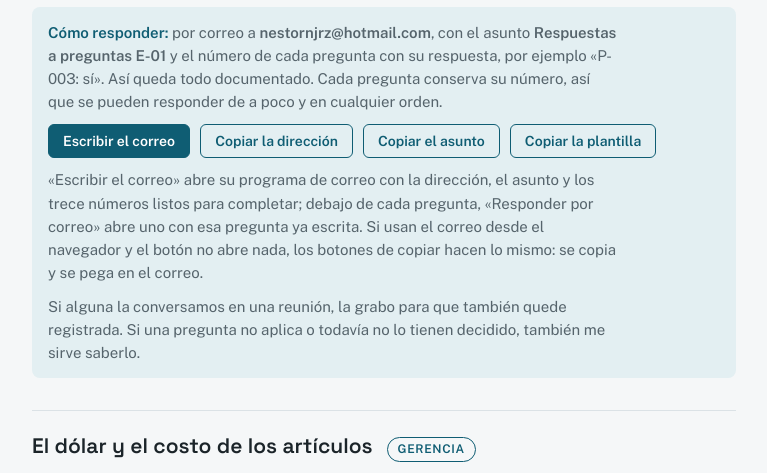
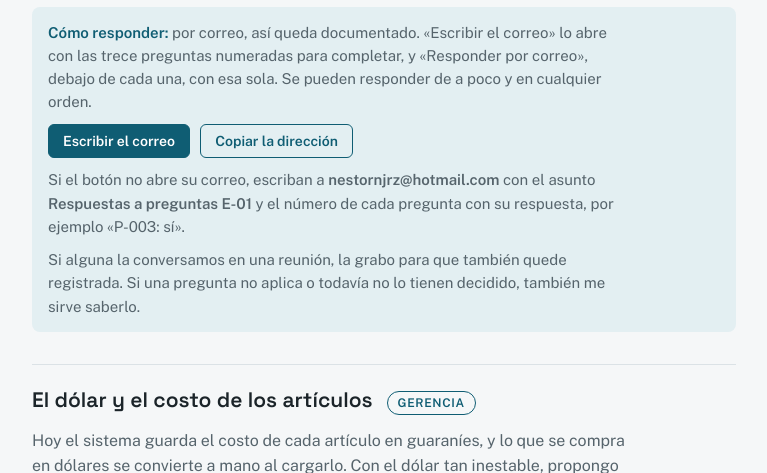
Before and after one commit to systemmacom-lab/preguntas, a plain HTML site: page e-01/index.html in a window 1280 px wide. Shown: the part 202-675 px from the top of the page, without its empty margins (256-1023 px from the left). Drawn offline with nearby package versions, Linux system fonts and the light colour scheme.

Commit message:
E-01: explicacion mas corta, sin copiar el asunto ni la plantilla
El boton que abre el correo funciona (probado con Outlook); quedan la
direccion y el asunto escritos y el boton de copiar la direccion para
quien use el correo desde el navegador.

Co-Authored-By: Claude Opus 5.5 <noreply@anthropic.com>

```diff
--- a/e-01/index.html
+++ b/e-01/index.html
@@ -178,21 +178,17 @@
       servicios. Con sus respuestas armo cada parte como trabajan ustedes, y no hay que rehacerla
       después.</p>
     <div class="como">
-      <p><strong>Cómo responder:</strong> por correo a <span class="correo">nestornjrz@hotmail.com</span>,
-        con el asunto <span class="correo">Respuestas a preguntas E-01</span> y el número de cada pregunta
-        con su respuesta, por ejemplo «P-003: sí». Así queda todo documentado. Cada pregunta conserva su
-        número, así que se pueden responder de a poco y en cualquier orden.</p>
+      <p><strong>Cómo responder:</strong> por correo, así queda documentado. «Escribir el correo» lo abre
+        con las trece preguntas numeradas para completar, y «Responder por correo», debajo de cada una,
+        con esa sola. Se pueden responder de a poco y en cualquier orden.</p>
       <div class="acciones">
         <a class="boton" id="escribir-correo" href="mailto:nestornjrz@hotmail.com?subject=Respuestas%20a%20preguntas%20E-01">Escribir el correo</a>
         <button type="button" class="boton secundario" id="copiar-correo">Copiar la dirección</button>
-        <button type="button" class="boton secundario" id="copiar-asunto">Copiar el asunto</button>
-        <button type="button" class="boton secundario" id="copiar-plantilla">Copiar la plantilla</button>
         <span class="aviso" id="aviso-correo" role="status"></span>
       </div>
-      <p>«Escribir el correo» abre su programa de correo con la dirección, el asunto y los trece números
-        listos para completar; debajo de cada pregunta, «Responder por correo» abre uno con esa pregunta
-        ya escrita. Si usan el correo desde el navegador y el botón no abre nada, los botones de copiar
-        hacen lo mismo: se copia y se pega en el correo.</p>
+      <p>Si el botón no abre su correo, escriban a <span class="correo">nestornjrz@hotmail.com</span> con el
+        asunto <span class="correo">Respuestas a preguntas E-01</span> y el número de cada pregunta con su
+        respuesta, por ejemplo «P-003: sí».</p>
       <p>Si alguna la conversamos en una reunión, la grabo para que también quede registrada. Si una
         pregunta no aplica o todavía no lo tienen decidido, también me sirve saberlo.</p>
     </div>
@@ -383,8 +379,6 @@
   var plantilla = preguntas.map(function (li) { return li.id + ": "; }).join("\n") + "\n";
   document.getElementById("escribir-correo").href = enlaceDeCorreo(plantilla);
   document.getElementById("copiar-correo").addEventListener("click", function () { copiar(CORREO, avisoDelCorreo); });
-  document.getElementById("copiar-asunto").addEventListener("click", function () { copiar(ASUNTO, avisoDelCorreo); });
-  document.getElementById("copiar-plantilla").addEventListener("click", function () { copiar(plantilla, avisoDelCorreo); });
 
   preguntas.forEach(function (li) {
     var pregunta = li.id + ": " + li.querySelector(".texto-pregunta").textContent.replace(/\s+/g, " ").trim();
```
Also changed, not shown: 1 other file.
